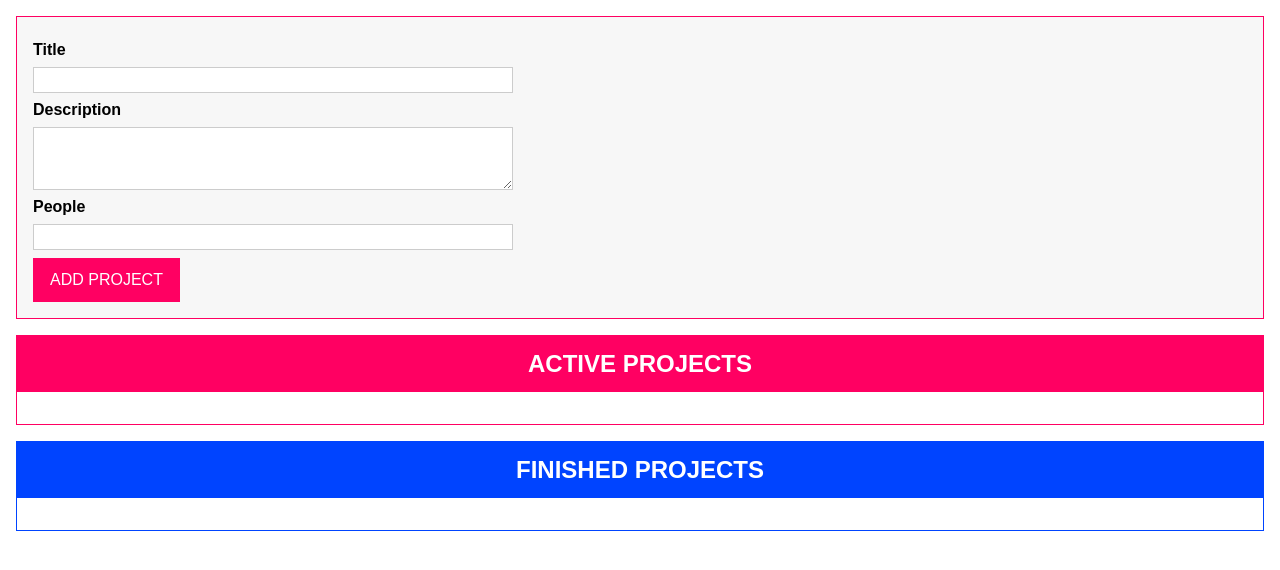
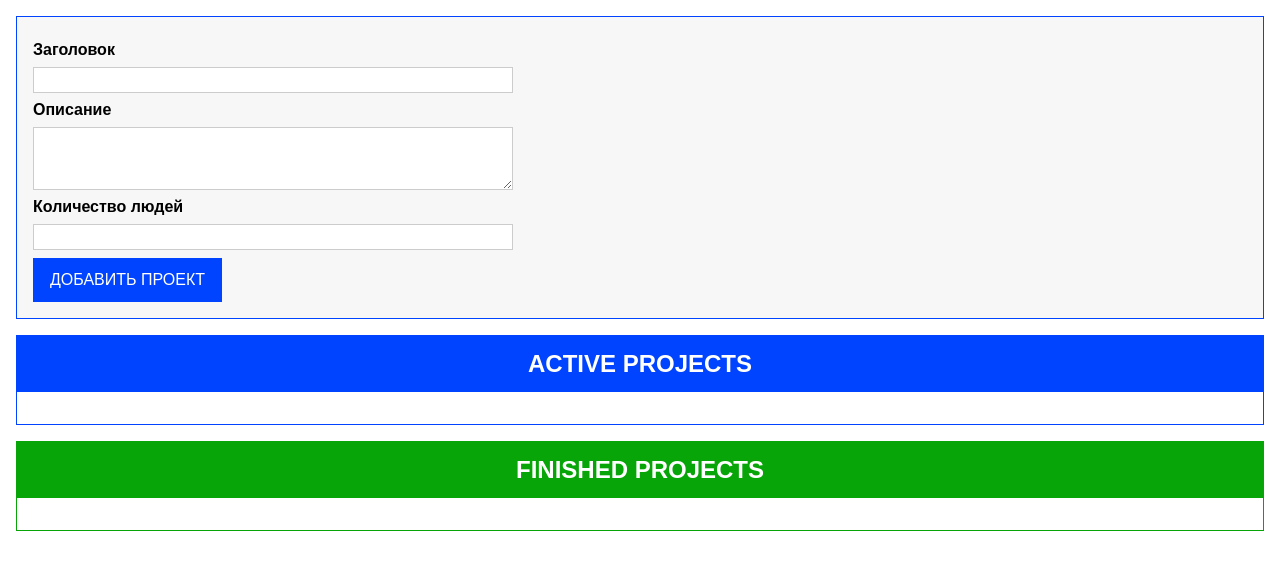
Before and after one commit to Moscow89er/drag-and-drop-typescript, a website with bundled scripts: page index.html in a window 1280 px wide. Built offline with nearby package versions, Linux system fonts and the light colour scheme.

Commit message:
поправил стили

```diff
--- a/app.css
+++ b/app.css
@@ -38,8 +38,8 @@ textarea:focus {
 
 button {
     font: inherit;
-    background: #ff0062;
-    border: 1px solid #ff0062;
+    background: #0044ff;
+    border: 1px solid #0044ff;
     cursor: pointer;
     color: white;
     padding: 0.75rem 1rem;
@@ -51,17 +51,17 @@ button:focus {
 
 button:hover,
 button:active {
-    background: #a80041;
-    border-color: #a80041;
+    background: #1100a8;
+    border-color: #1100a8;
 }
 
 .projects {
     margin: 1rem;
-    border: 1px solid #ff0062;
+    border: 1px solid #0044ff;
 }
 
 .projects header {
-    background: #ff0062;
+    background: #0044ff;
     height: 3.5rem;
     display: flex;
     justify-content: center;
@@ -69,11 +69,11 @@ button:active {
 }
 
 #finished-projects {
-    border-color: #0044ff;
+    border-color: #07a507;
 }
 
 #finished-projects header {
-    background: #0044ff;
+    background: #07a507;
 }
 
 .projects h2 {
@@ -94,7 +94,7 @@ button:active {
 }
 
 .projects li h2 {
-    color: #ff0062;
+    color: #0044ff;
     margin: 0.5rem 0;
 }
 
@@ -122,6 +122,6 @@ button:active {
 #user-input {
     margin: 1rem;
     padding: 1rem;
-    border: 1px solid #ff0062;
+    border: 1px solid #0044ff;
     background: #f7f7f7;
 }
--- a/index.html
+++ b/index.html
@@ -12,18 +12,18 @@
     <template id="project-input">
       <form>
         <div class="form-control">
-          <label for="title">Title</label>
+          <label for="title">Заголовок</label>
           <input type="text" id="title" />
         </div>
         <div class="form-control">
-          <label for="description">Description</label>
+          <label for="description">Описание</label>
           <textarea id="description" rows="3"></textarea>
         </div>
         <div class="form-control">
-          <label for="people">People</label>
+          <label for="people">Количество людей</label>
           <input type="number" id="people" step="1" min="0" max="10" />
         </div>
-        <button type="submit">ADD PROJECT</button>
+        <button type="submit">ДОБАВИТЬ ПРОЕКТ</button>
       </form>
     </template>
     <template id="single-project">
```
